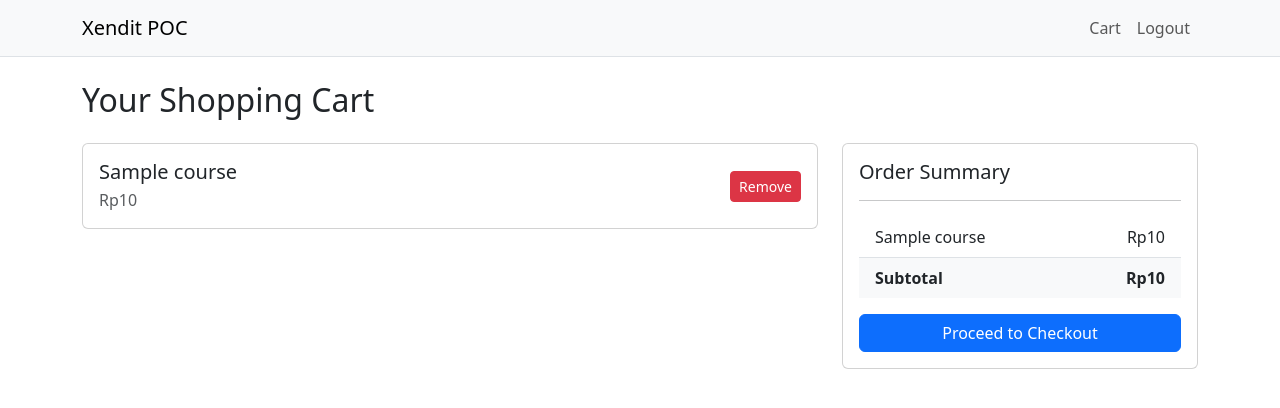
After one commit to BimantoroW/django-xendit-poc, a Django app: page /cart/ in a window 1280 px wide. The commit adds this page. Shown: the top 408 px of the page. Run offline with Django 5.2, Linux system fonts and the light colour scheme; a user stored in the database is signed in; tables that the repository leaves empty hold one stand-in row (values such as "Sample post").

Commit message:
feat(cart): finish adding and removing items from cart

```diff
--- /dev/null
+++ b/cart/services.py
@@ -0,0 +1,33 @@
+from django.core.exceptions import ObjectDoesNotExist
+from django.shortcuts import get_object_or_404
+from .models import Cart, CartItem
+from courses.models import Course
+
+def get_cart_by_user(user):
+    try:
+        cart = user.cart
+        cart_items = cart.cartitem_set.all().select_related('course')
+        total_price = sum(item.course.price for item in cart_items)
+    except ObjectDoesNotExist:
+        cart_items = []
+        total_price = 0
+    return cart_items, total_price
+
+def add_item(user, course_id):
+    '''
+    Raise Http404 exception if course_id does not exist
+    '''
+    course = get_object_or_404(Course, id=course_id)
+    cart, _ = Cart.objects.get_or_create(user=user)
+    _, item_created = CartItem.objects.get_or_create(cart=cart, course=course)
+    return item_created
+
+def delete_item(user, item_id):
+    '''
+    Raise Http404 exception if item_id does not exist
+    '''
+    cart_item = get_object_or_404(CartItem, id=item_id)
+
+    # Security check so no one can just send a request to this api and delete somebody else's cart item
+    if user == cart_item.cart.user:
+        cart_item.delete()
--- /dev/null
+++ b/cart/templates/cart/cart-details.html
@@ -0,0 +1,11 @@
+{% extends "base.html" %}
+
+{% block title %}Your Shopping Cart{% endblock %}
+
+{% block content %}
+    <h2 class="mb-4">Your Shopping Cart</h2>
+
+    <div id="cart-container">
+        {% include "partials/cart-contents.html" %}
+    </div>
+{% endblock %}
--- /dev/null
+++ b/cart/templates/partials/already-in-cart.html
@@ -0,0 +1 @@
+<button type="button" class="btn btn-success" disabled>Already in Cart</button>
--- /dev/null
+++ b/cart/templates/partials/cart-add-success.html
@@ -0,0 +1 @@
+<button type="button" class="btn btn-success" disabled>Added to Cart</button>
--- /dev/null
+++ b/cart/templates/partials/cart-contents.html
@@ -0,0 +1,51 @@
+{% load humanize %}
+
+{% if cart_items %}
+<div class="row">
+    <div class="col-md-8">
+        {% for item in cart_items %}
+        <div class="card mb-3">
+            <div class="card-body d-flex justify-content-between align-items-center">
+                <div>
+                    <h5 class="card-title mb-1">{{ item.course.title }}</h5>
+                    <p class="card-text text-muted mb-0">Rp{{ item.course.price|intcomma }}</p>
+                </div>
+                <div id="cart-item-actions-{{ item.id }}">
+                    <form hx-get="{% url 'cart:get_remove_confirmation' item.id %}"
+                        hx-target="#cart-item-actions-{{ item.id }}" hx-swap="innerHTML" class="d-inline">
+                        <button type="submit" class="btn btn-danger btn-sm">Remove</button>
+                    </form>
+                </div>
+            </div>
+        </div>
+        {% endfor %}
+    </div>
+    <div class="col-md-4">
+        <div class="card">
+            <div class="card-body">
+                <h5 class="card-title">Order Summary</h5>
+                <hr>
+                <ul class="list-group list-group-flush">
+                    {% for item in cart_items %}
+                    <li class="list-group-item d-flex justify-content-between">
+                        <span>{{ item.course.title|truncatechars:20 }}</span>
+                        <span>Rp{{ item.course.price|intcomma }}</span>
+                    </li>
+                    {% endfor %}
+                    <li class="list-group-item d-flex justify-content-between bg-light">
+                        <span class="fw-bold">Subtotal</span>
+                        <span class="fw-bold">Rp{{ total_price|intcomma }}</span>
+                    </li>
+                </ul>
+                <div class="d-grid mt-3">
+                    <a href="#" class="btn btn-primary">Proceed to Checkout</a>
+                </div>
+            </div>
+        </div>
+    </div>
+</div>
+{% else %}
+<div class="alert alert-info">
+    Your cart is empty. <a href="{% url 'core:home' %}" class="alert-link">Start shopping!</a>
+</div>
+{% endif %}
--- /dev/null
+++ b/cart/templates/partials/remove-button.html
@@ -0,0 +1,4 @@
+<form hx-get="{% url 'cart:get_remove_confirmation' item.id %}" hx-target="#cart-item-actions-{{ item.id }}"
+    hx-swap="innerHTML" class="d-inline">
+    <button type="submit" class="btn btn-danger btn-sm">Remove</button>
+</form>
--- /dev/null
+++ b/cart/urls.py
@@ -0,0 +1,12 @@
+from django.urls import path
+from . import views
+
+app_name = 'cart'
+
+urlpatterns = [
+    path('', views.view_cart, name='view'),
+    path('add/', views.add_cart_item, name='add'),
+    path('remove/', views.delete_cart_item, name='remove'),
+    path('get-remove-confirmation/<int:item_id>/', views.get_remove_confirmation, name='get_remove_confirmation'),
+    path('get-remove-button/<int:item_id>/', views.get_remove_button, name='get_remove_button'),
+]
--- a/cart/views.py
+++ b/cart/views.py
@@ -1,3 +1,50 @@
-from django.shortcuts import render
+from django.urls import reverse
+from django.http import HttpResponse
+from django.shortcuts import render, get_object_or_404
+from django.contrib.auth.decorators import login_required
+from django.views.decorators.http import require_POST
+from django.core.exceptions import ObjectDoesNotExist
+from courses.models import Course
+from .models import Cart, CartItem
+from . import services
 
-# Create your views here.
+@require_POST
+def add_cart_item(request):
+    # For htmx purposes. Redirect the user to the login page if they're not authenticated
+    if not request.user.is_authenticated:
+        login_url = reverse('users:login')
+        response = HttpResponse(status=204)
+        response['HX-Redirect'] = login_url
+        return response
+
+    course_id = request.POST.get('course_id')
+    item_created = services.add_item(request.user, course_id)
+    if item_created:
+        return render(request, 'partials/cart-add-success.html')
+    else:
+        return render(request, 'partials/already-in-cart.html')
+
+@login_required
+def view_cart(request):
+    cart_items, total_price = services.get_cart_by_user(request.user)
+    context = {'cart_items': cart_items, 'total_price': total_price}
+    return render(request, 'cart/cart-details.html', context=context)
+
+@require_POST
+@login_required
+def delete_cart_item(request):
+    item_id = request.POST.get('item_id')
+    services.delete_item(request.user, item_id)
+    cart_items, total_price = services.get_cart_by_user(request.user)
+    context = {'cart_items': cart_items, 'total_price': total_price}
+    return render(request, 'partials/cart-contents.html', context)
+
+@login_required
+def get_remove_confirmation(request, item_id):
+    item = get_object_or_404(CartItem, id=item_id, cart__user=request.user)
+    return render(request, 'partials/remove-confirmation.html', {'item': item})
+
+@login_required
+def get_remove_button(request, item_id):
+    item = get_object_or_404(CartItem, id=item_id, cart__user=request.user)
+    return render(request, 'partials/remove-button.html', {'item': item})
--- a/course_checkout_poc/settings.py
+++ b/course_checkout_poc/settings.py
@@ -128,5 +128,6 @@ STATIC_URL = "static/"
 
 DEFAULT_AUTO_FIELD = "django.db.models.BigAutoField"
 
+LOGIN_URL = 'users:login'
 LOGIN_REDIRECT_URL = 'core:home'
 LOGOUT_REDIRECT_URL = 'core:home'
--- a/course_checkout_poc/urls.py
+++ b/course_checkout_poc/urls.py
@@ -21,4 +21,5 @@ urlpatterns = [
     path("admin/", admin.site.urls),
     path('', include('core.urls')),
     path('users/', include('users.urls')),
+    path('cart/', include('cart.urls')),
 ]
--- a/templates/base.html
+++ b/templates/base.html
@@ -21,10 +21,7 @@
                 <ul class="navbar-nav ms-auto">
                     {% if user.is_authenticated %}
                     <li class="nav-item">
-                        <a class="nav-link" href="{% url 'core:home' %}">My Courses</a>
-                    </li>
-                    <li class="nav-item">
-                        <a class="nav-link" href="#">Cart</a>
+                        <a class="nav-link" href="{% url 'cart:view' %}">Cart</a>
                     </li>
                     <li class="nav-item">
                         <form action="{% url 'users:logout' %}" method="post" class="d-inline">
```
Also changed, not shown: cart/templates/partials/remove-confirmation.html (added, +10 -0 lines), core/templates/core/home.html (+6 -2 lines).
